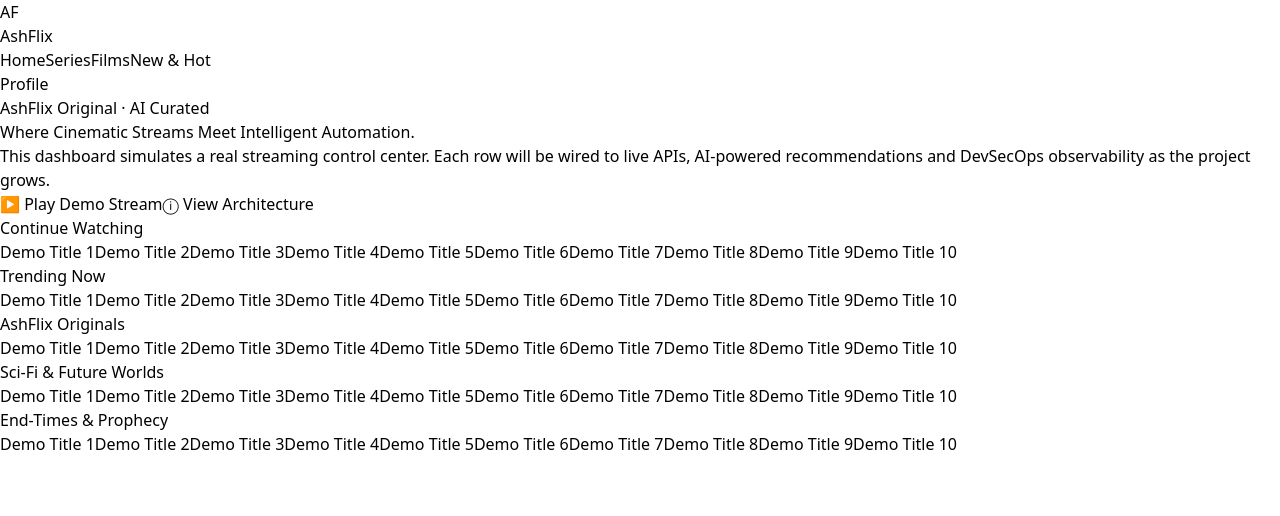
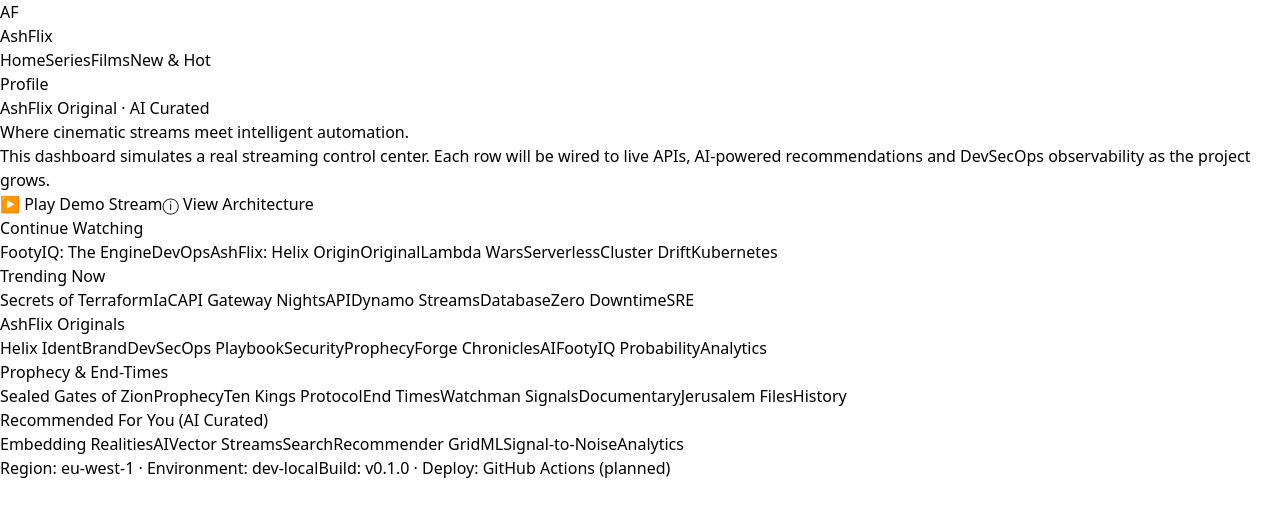
Before and after one commit to ashNikov/ashflix, a React (Vite) app in the folder frontend/: page /browse in a window 1280 px wide. Shown: the top 516 px of the page. Built offline with nearby package versions, Linux system fonts and the light colour scheme.

Commit message:
feat: cinematic transitions, data-driven browse, DevOps footer, and backend plan scaffold

```diff
--- a/frontend/src/App.tsx
+++ b/frontend/src/App.tsx
@@ -1,5 +1,6 @@
 import React, { useEffect, useState } from "react";
 import { BrowserRouter, Routes, Route } from "react-router-dom";
+import { AnimatePresence, motion } from "framer-motion";
 import AHIIntro from "./ahi/AHIIntro";
 import Login from "./pages/Login";
 import Browse from "./pages/Browse";
@@ -8,21 +9,37 @@
   const [showIntro, setShowIntro] = useState(true);
 
   useEffect(() => {
-    const timer = setTimeout(() => setShowIntro(false), 2500);
+    const timer = setTimeout(() => setShowIntro(false), 2600);
     return () => clearTimeout(timer);
   }, []);
 
-  if (showIntro) {
-    return <AHIIntro />;
-  }
-
   return (
+    <AnimatePresence mode="wait">
+      {showIntro ? (
+        <motion.div
+          key="intro"
+          initial={{ opacity: 1 }}
+          exit={{ opacity: 0 }}
+          transition={{ duration: 0.6, ease: "easeOut" }}
+        >
+          <AHIIntro />
+        </motion.div>
+      ) : (
+        <motion.div
+          key="app"
+          initial={{ opacity: 0 }}
+          animate={{ opacity: 1 }}
+          transition={{ duration: 0.6, ease: "easeOut" }}
+        >
           <BrowserRouter>
             <Routes>
               <Route path="/" element={<Login />} />
               <Route path="/browse" element={<Browse />} />
             </Routes>
           </BrowserRouter>
+        </motion.div>
+      )}
+    </AnimatePresence>
   );
 }
 
--- /dev/null
+++ b/frontend/src/data/movies.ts
@@ -0,0 +1,64 @@
+export type MovieItem = {
+  id: string;
+  title: string;
+  tag?: string;
+};
+
+export type MovieSection = {
+  id: string;
+  title: string;
+  items: MovieItem[];
+};
+
+export const movieSections: MovieSection[] = [
+  {
+    id: "continue-watching",
+    title: "Continue Watching",
+    items: [
+      { id: "cw-1", title: "FootyIQ: The Engine", tag: "DevOps" },
+      { id: "cw-2", title: "AshFlix: Helix Origin", tag: "Original" },
+      { id: "cw-3", title: "Lambda Wars", tag: "Serverless" },
+      { id: "cw-4", title: "Cluster Drift", tag: "Kubernetes" },
+    ],
+  },
+  {
+    id: "trending",
+    title: "Trending Now",
+    items: [
+      { id: "tr-1", title: "Secrets of Terraform", tag: "IaC" },
+      { id: "tr-2", title: "API Gateway Nights", tag: "API" },
+      { id: "tr-3", title: "Dynamo Streams", tag: "Database" },
+      { id: "tr-4", title: "Zero Downtime", tag: "SRE" },
+    ],
+  },
+  {
+    id: "originals",
+    title: "AshFlix Originals",
+    items: [
+      { id: "og-1", title: "Helix Ident", tag: "Brand" },
+      { id: "og-2", title: "DevSecOps Playbook", tag: "Security" },
+      { id: "og-3", title: "ProphecyForge Chronicles", tag: "AI" },
+      { id: "og-4", title: "FootyIQ Probability", tag: "Analytics" },
+    ],
+  },
+  {
+    id: "prophecy",
+    title: "Prophecy & End-Times",
+    items: [
+      { id: "pr-1", title: "Sealed Gates of Zion", tag: "Prophecy" },
+      { id: "pr-2", title: "Ten Kings Protocol", tag: "End Times" },
+      { id: "pr-3", title: "Watchman Signals", tag: "Documentary" },
+      { id: "pr-4", title: "Jerusalem Files", tag: "History" },
+    ],
+  },
+  {
+    id: "ai-curated",
+    title: "Recommended For You (AI Curated)",
+    items: [
+      { id: "ai-1", title: "Embedding Realities", tag: "AI" },
+      { id: "ai-2", title: "Vector Streams", tag: "Search" },
+      { id: "ai-3", title: "Recommender Grid", tag: "ML" },
+      { id: "ai-4", title: "Signal-to-Noise", tag: "Analytics" },
+    ],
+  },
+];
--- a/frontend/src/pages/Browse.tsx
+++ b/frontend/src/pages/Browse.tsx
@@ -1,16 +1,9 @@
 import React from "react";
-
-const sections = [
-  "Continue Watching",
-  "Trending Now",
-  "AshFlix Originals",
-  "Sci-Fi & Future Worlds",
-  "End-Times & Prophecy",
-];
+import { movieSections } from "../data/movies";
 
 export default function Browse() {
   return (
-    <div className="min-h-screen bg-gradient-to-b from-black via-zinc-950 to-black text-white">
+    <div className="min-h-screen bg-gradient-to-b from-black via-zinc-950 to-black text-white flex flex-col">
       {/* Top nav */}
       <header className="flex items-center justify-between px-8 py-4 border-b border-red-900/40 bg-black/60 backdrop-blur sticky top-0 z-20">
         <div className="flex items-center gap-3">
@@ -26,7 +19,9 @@
           <button className="hover:text-white transition-colors">Home</button>
           <button className="hover:text-white transition-colors">Series</button>
           <button className="hover:text-white transition-colors">Films</button>
-          <button className="hover:text-white transition-colors">New & Hot</button>
+          <button className="hover:text-white transition-colors">
+            New &amp; Hot
+          </button>
         </nav>
 
         <div className="flex items-center gap-3 text-xs text-zinc-300">
@@ -35,6 +30,8 @@
         </div>
       </header>
 
+      {/* Scrollable content */}
+      <div className="flex-1 overflow-y-auto">
         {/* Hero */}
         <section className="relative px-8 py-10 md:py-16">
           <div className="max-w-3xl">
@@ -42,12 +39,12 @@
               AshFlix Original · AI Curated
             </p>
             <h1 className="text-3xl md:text-5xl font-bold mb-4">
-            Where Cinematic Streams Meet Intelligent Automation.
+              Where cinematic streams meet intelligent automation.
             </h1>
             <p className="text-sm md:text-base text-zinc-300 max-w-xl mb-6">
               This dashboard simulates a real streaming control center. Each row
-            will be wired to live APIs, AI-powered recommendations and DevSecOps
-            observability as the project grows.
+              will be wired to live APIs, AI-powered recommendations and
+              DevSecOps observability as the project grows.
             </p>
             <div className="flex flex-wrap gap-3 text-sm">
               <button className="inline-flex items-center gap-2 rounded-md bg-white text-black px-4 py-2 font-semibold hover:bg-zinc-200 transition-colors">
@@ -61,20 +58,25 @@
         </section>
 
         {/* Rows */}
-      <main className="space-y-8 pb-16">
-        {sections.map((section) => (
-          <section key={section} className="px-8">
-            <h2 className="text-lg font-semibold mb-3">{section}</h2>
+        <main className="space-y-8 pb-10">
+          {movieSections.map((section) => (
+            <section key={section.id} className="px-8">
+              <h2 className="text-lg font-semibold mb-3">{section.title}</h2>
               <div className="flex gap-3 overflow-x-auto pb-2">
-              {Array.from({ length: 10 }).map((_, idx) => (
+                {section.items.map((item) => (
                   <button
-                  key={idx}
+                    key={item.id}
                     className="relative w-40 h-24 md:w-52 md:h-32 flex-shrink-0 rounded-md bg-zinc-900 border border-zinc-800 overflow-hidden hover:border-red-600 hover:-translate-y-1 transition-all duration-150"
                   >
                     <div className="absolute inset-0 bg-gradient-to-t from-black/70 to-transparent" />
                     <span className="absolute bottom-2 left-2 text-[11px] text-zinc-200 font-medium">
-                    Demo Title {idx + 1}
+                      {item.title}
                     </span>
+                    {item.tag && (
+                      <span className="absolute top-2 left-2 text-[10px] px-2 py-0.5 rounded-full bg-red-600/80 text-white">
+                        {item.tag}
+                      </span>
+                    )}
                   </button>
                 ))}
               </div>
@@ -82,5 +84,12 @@
           ))}
         </main>
       </div>
+
+      {/* DevOps footer (D) */}
+      <footer className="border-t border-zinc-800 bg-black/80 px-8 py-3 text-[11px] text-zinc-500 flex flex-wrap gap-4 justify-between">
+        <span>Region: eu-west-1 · Environment: dev-local</span>
+        <span>Build: v0.1.0 · Deploy: GitHub Actions (planned)</span>
+      </footer>
+    </div>
   );
 }
--- a/frontend/src/pages/Login.tsx
+++ b/frontend/src/pages/Login.tsx
@@ -1,5 +1,6 @@
 import React from "react";
 import { useNavigate } from "react-router-dom";
+import { motion } from "framer-motion";
 
 export default function Login() {
   const navigate = useNavigate();
@@ -12,14 +13,21 @@
 
   return (
     <div className="min-h-screen bg-gradient-to-br from-black via-zinc-900 to-black flex items-center justify-center px-4">
-      <div className="w-full max-w-md bg-black/70 border border-red-700/40 rounded-2xl p-8 shadow-2xl shadow-red-900/40 backdrop-blur">
+      <motion.div
+        className="w-full max-w-md bg-black/70 border border-red-700/40 rounded-2xl p-8 shadow-2xl shadow-red-900/40 backdrop-blur"
+        initial={{ opacity: 0, y: 24, scale: 0.96 }}
+        animate={{ opacity: 1, y: 0, scale: 1 }}
+        transition={{ duration: 0.5, ease: "easeOut" }}
+      >
         <div className="flex items-center gap-3 mb-6">
           <div className="w-10 h-10 rounded-md bg-black border border-red-600 flex items-center justify-center">
             <span className="text-red-600 font-extrabold text-xl">AF</span>
           </div>
           <div>
             <h1 className="text-2xl font-semibold text-white">AshFlix</h1>
-            <p className="text-xs text-zinc-400">AI Streaming SaaS · DevSecOps Demo</p>
+            <p className="text-xs text-zinc-400">
+              AI Streaming SaaS · DevSecOps Demo
+            </p>
           </div>
         </div>
 
@@ -27,7 +35,7 @@
           Sign in to continue
         </h2>
         <p className="text-xs text-zinc-400 mb-6">
-          Use any username & password for now. We’ll wire real auth later.
+          Use any username & password for now. We&apos;ll wire real auth later.
         </p>
 
         <form className="space-y-4" onSubmit={handleSubmit}>
@@ -36,7 +44,7 @@
               Username or email
             </label>
             <input
-              className="w-full rounded-md bg-zinc-900/80 border border-zinc-700 px-3 py-2 text-sm text-white focus:outline-none focus:ring-2 focus:ring-red-600 focus:border-transparent"
+              className="w-full rounded-md bg-zinc-900/80 border border-zinc-700 px-3 py-2 text-sm text-white focus:outline-none focus:ring-2 focus:ring-red-600 focus:border-transparent transition"
               placeholder="ashnikov@example.com"
               required
             />
@@ -48,7 +56,7 @@
             </label>
             <input
               type="password"
-              className="w-full rounded-md bg-zinc-900/80 border border-zinc-700 px-3 py-2 text-sm text-white focus:outline-none focus:ring-2 focus:ring-red-600 focus:border-transparent"
+              className="w-full rounded-md bg-zinc-900/80 border border-zinc-700 px-3 py-2 text-sm text-white focus:outline-none focus:ring-2 focus:ring-red-600 focus:border-transparent transition"
               placeholder="••••••••"
               required
             />
@@ -56,7 +64,7 @@
 
           <button
             type="submit"
-            className="w-full mt-2 inline-flex justify-center items-center rounded-md bg-red-600 hover:bg-red-700 transition-colors px-3 py-2 text-sm font-semibold text-white shadow-lg shadow-red-900/40"
+            className="w-full mt-2 inline-flex justify-center items-center rounded-md bg-red-600 hover:bg-red-700 transition-colors px-3 py-2 text-sm font-semibold text-white shadow-lg shadow-red-900/40 active:scale-[0.98]"
           >
             Sign In
           </button>
@@ -66,7 +74,7 @@
             backed by secure auth + tokens.
           </p>
         </form>
-      </div>
+      </motion.div>
     </div>
   );
 }
```
Also changed, not shown: 1 other file (tests, documents, lock files or other folders). Lines whose indentation alone changed are shown as unchanged.
